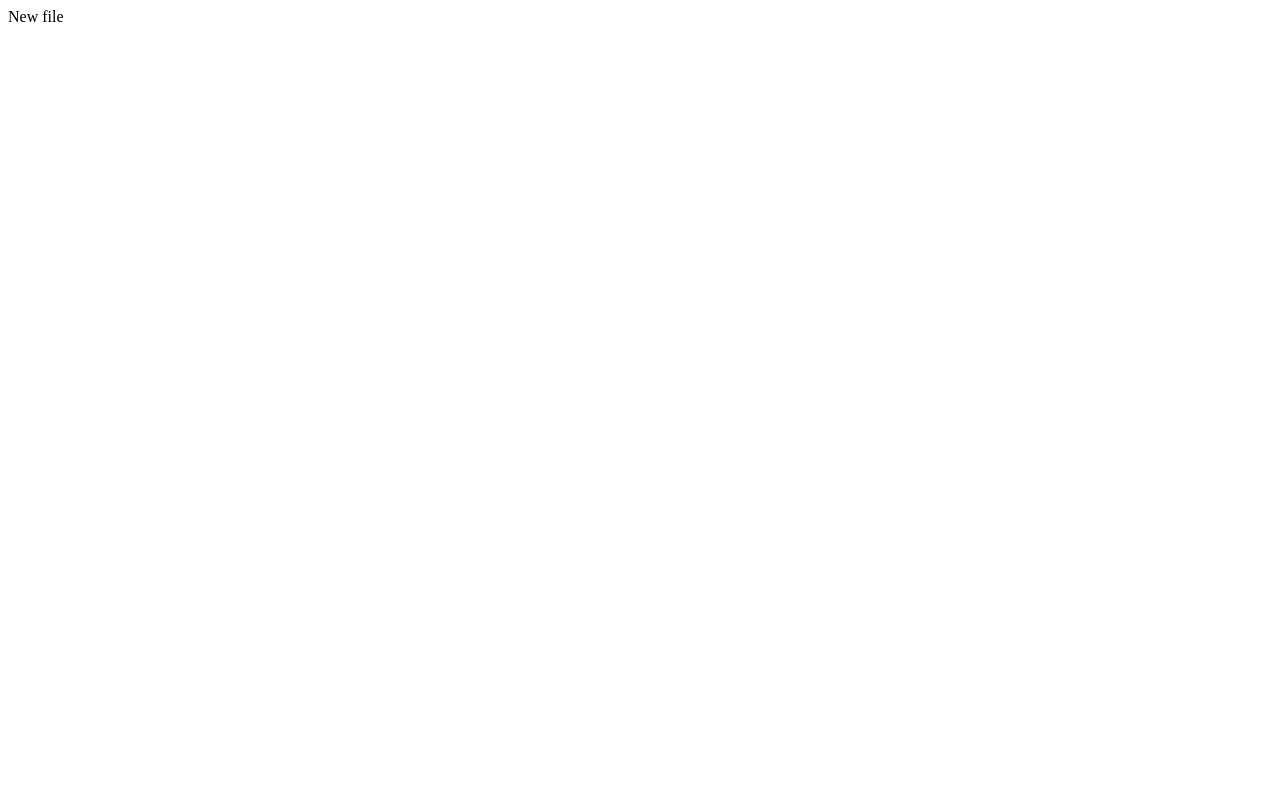
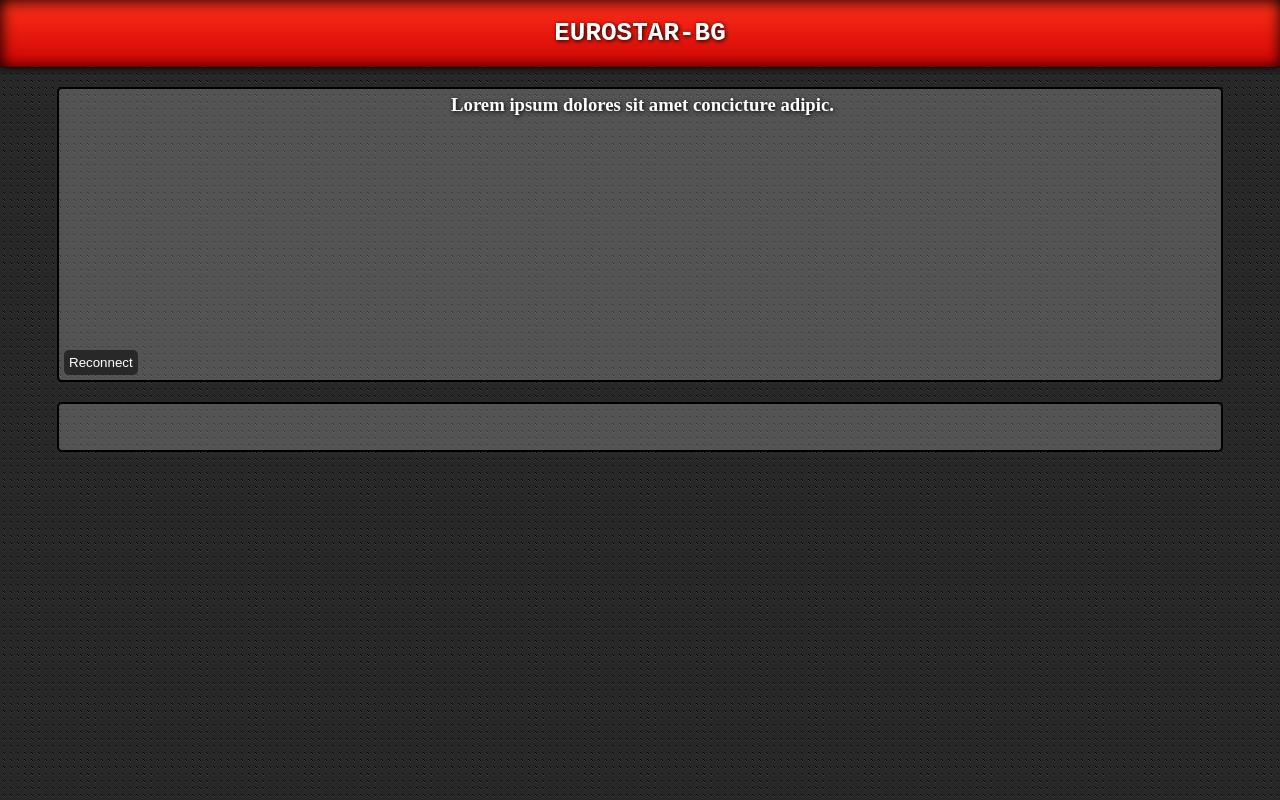
Before and after one commit to botzko/angularboot, a plain HTML site: page index.html in a window 1280 px wide. Drawn offline with nearby package versions, Linux system fonts and the light colour scheme.

Commit message:
Content added

```diff
--- a/index.html
+++ b/index.html
@@ -1 +1,104 @@
-New file
+<!doctype html>
+<html lang="en">
+ <head>
+  <meta charset="UTF-8" />
+  <title>Eurostar-bg</title>
+<script src="http://code.jquery.com/jquery-latest.js"></script>  <meta content="initial-scale=1.0,
+    width=device-width, height=device-height, minimum-scale=1.0, maximum-scale=1.0, user-scalable=no" name="viewport" />
+  <style type="text/css">
+body{
+  margin: 0px;
+  padding: 0px;
+  background:
+  -webkit-radial-gradient(black 15%, transparent 16%) 0 0,
+  -webkit-radial-gradient(black 15%, transparent 16%) 8px 8px,
+  -webkit-radial-gradient(rgba(255,255,255,.1) 15%, transparent 20%) 0 1px,
+  -webkit-radial-gradient(rgba(255,255,255,.1) 15%, transparent 20%) 8px 9px;
+  background-size:7px 7px; /* 8px 8px | 16px 16px */
+  background-color:#282828;
+
+}
+header{
+  padding: 1px;
+  xbackground-color: #02538E;
+  background-image: url(noise.png);
+  background: -webkit-linear-gradient(top, #ff3019 0%,#cf0404 100%); /* Red */
+  xbackground: -webkit-linear-gradient(top, #627d4d 0%,#1f3b08 100%); /* Green */
+  xbackground: -webkit-linear-gradient(top, #7abcff 0%,#60abf8 44%,#4096ee 100%); /* Blue */
+  text-shadow: 1px 1px 4px #000;
+  text-align: center;
+  text-transform: uppercase;
+  font-weight: bold;
+  font-family: Monospace;
+  color: white;
+  box-shadow: 0px 0px 8px 1px #000, inset 1px 1px 15px 0px black;
+}
+
+#log{
+    position: fixed;
+    bottom:0px;
+    left: 0px;
+    color:white;
+    background-color: maroon;
+    background: -webkit-linear-gradient(top, #ff3019 0%,#cf0404 100%); /* Red */
+    box-shadow: 0px 0px 8px 1px #000, inset 1px 1px 5px 0px black;
+    width:100%;
+    text-align:center;
+}
+.content{
+    background-color: rgba(255,255,255,.2);
+    padding: 5px;
+    text-indent: 5px;
+    width: 90%;
+    margin: 20px auto;
+    border-radius: 5px;
+    color: white;
+    text-shadow: 1px 1px 4px #000;
+    border: 2px solid black;
+}
+.content h3{
+    margin: 0px;
+    padding: 0px;
+}
+button{
+    display: inline;
+    background-color:#282828;
+    color: white;
+    padding: 5px;
+    border: none;
+    border-radius: 5px;
+}  </style>
+ </head>
+ <body>
+  <header>
+  <h1>
+   Eurostar-bg</h1>
+  </header>
+  <div class="content">
+   <h3 style="text-align: center;">
+    Lorem ipsum dolores sit amet concicture adipic.</h3>
+   <br />
+   <br />
+   <br />
+   <br />
+   <br />
+   <br />
+   <br />
+   <br />
+   <br />
+   <br />
+   <br />
+   <br />
+   <br />
+   <button>Reconnect</button></div>
+  <div class="content">
+   <br />
+   &nbsp;</div>
+<!-- <div id="log"></div> --><script>
+        $('#log').html($(window).width()+"x"+$(window).height());
+        $(window).resize(function() {
+          $('#log').html($(window).width()+"x"+$(window).height());
+        });
+
+    </script> </body>
+</html>
```
